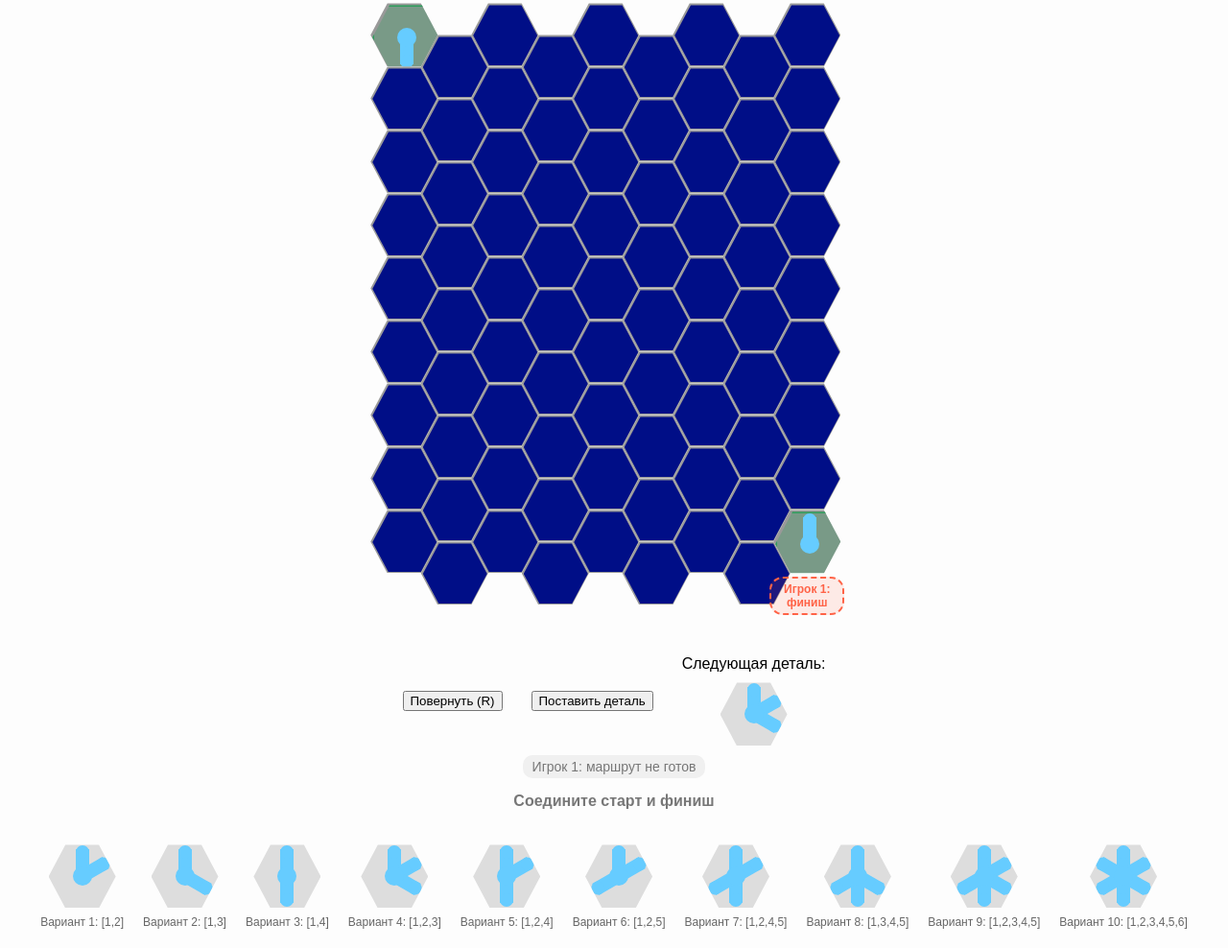
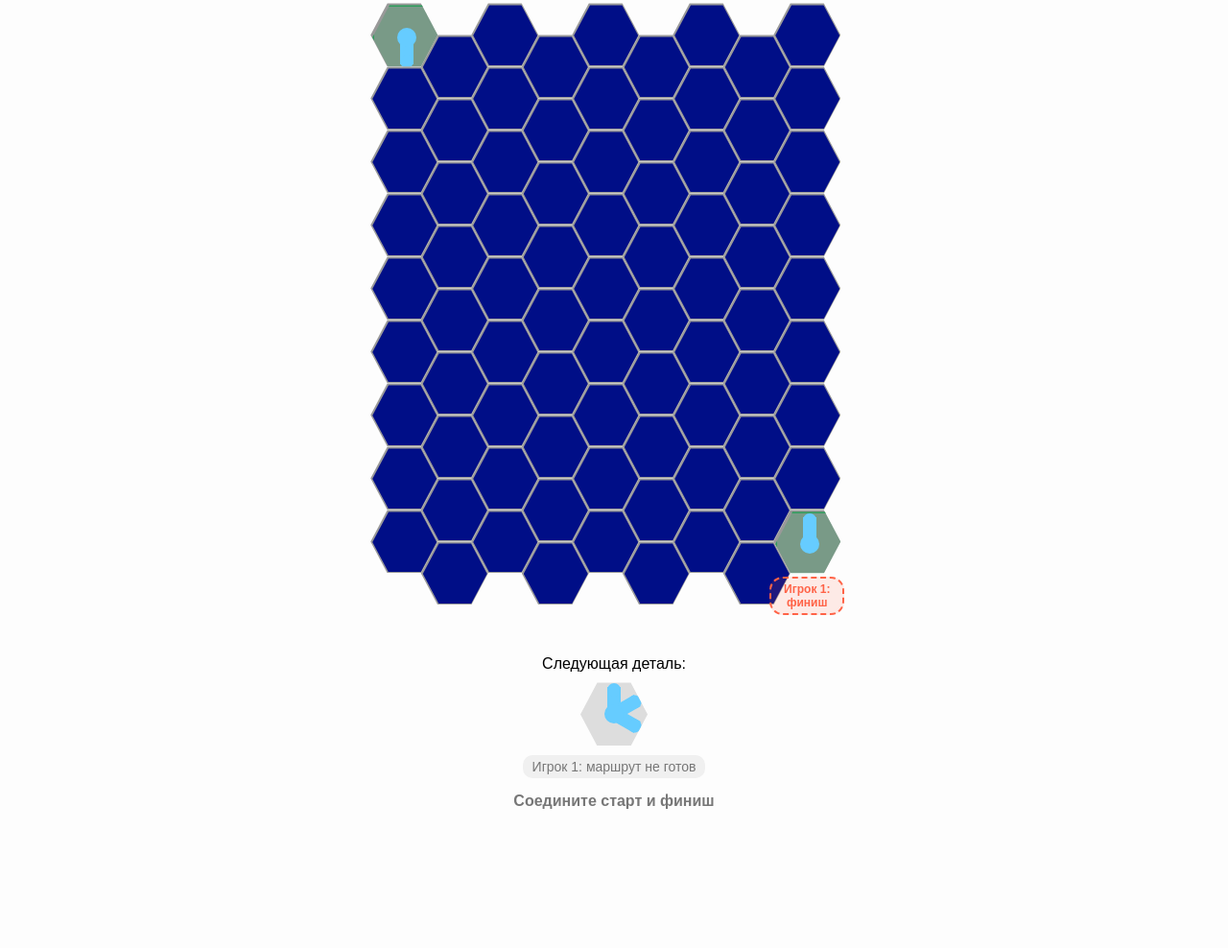
Before and after one commit to shakiller/mazehex, a plain HTML site: page index.html in a window 1280 px wide. Shown: the part 242-1230 px from the top of the page at 96% size. After the commit the page ends 1112 px from the top, so only its background shows below. Drawn offline with Linux system fonts and the light colour scheme.

Commit message:
Update index.html

```diff
--- a/index.html
+++ b/index.html
@@ -186,7 +186,7 @@
 
   .debug {
     margin-top: 30px;
-    display: flex;
+    display: none;
     flex-wrap: wrap;
     gap: 20px;
     justify-content: center;
@@ -416,8 +416,8 @@
   <div id="grid" class="hex-grid"></div>
 
   <div class="controls">
-    <button id="rotateButton">Повернуть (R)</button>
-    <button id="placeButton">Поставить деталь</button>
+    <!--<button id="rotateButton">Повернуть (R)</button>-->
+    <!--<button id="placeButton">Поставить деталь</button>-->
     <div class="preview">
       <span>Следующая деталь:</span>
       <div id="nextPiece" class="preview-hex"></div>
@@ -593,8 +593,8 @@
     advanceTurn();
   }
 
-  rotateButton.addEventListener("click", rotatePiece);
-  placeButton.addEventListener("click", placePiece);
+   // rotateButton.addEventListener("click", rotatePiece);
+   // placeButton.addEventListener("click", placePiece);
   previewContainer.addEventListener("click", rotatePiece);
 
   document.addEventListener("keydown", (e) => {
```
